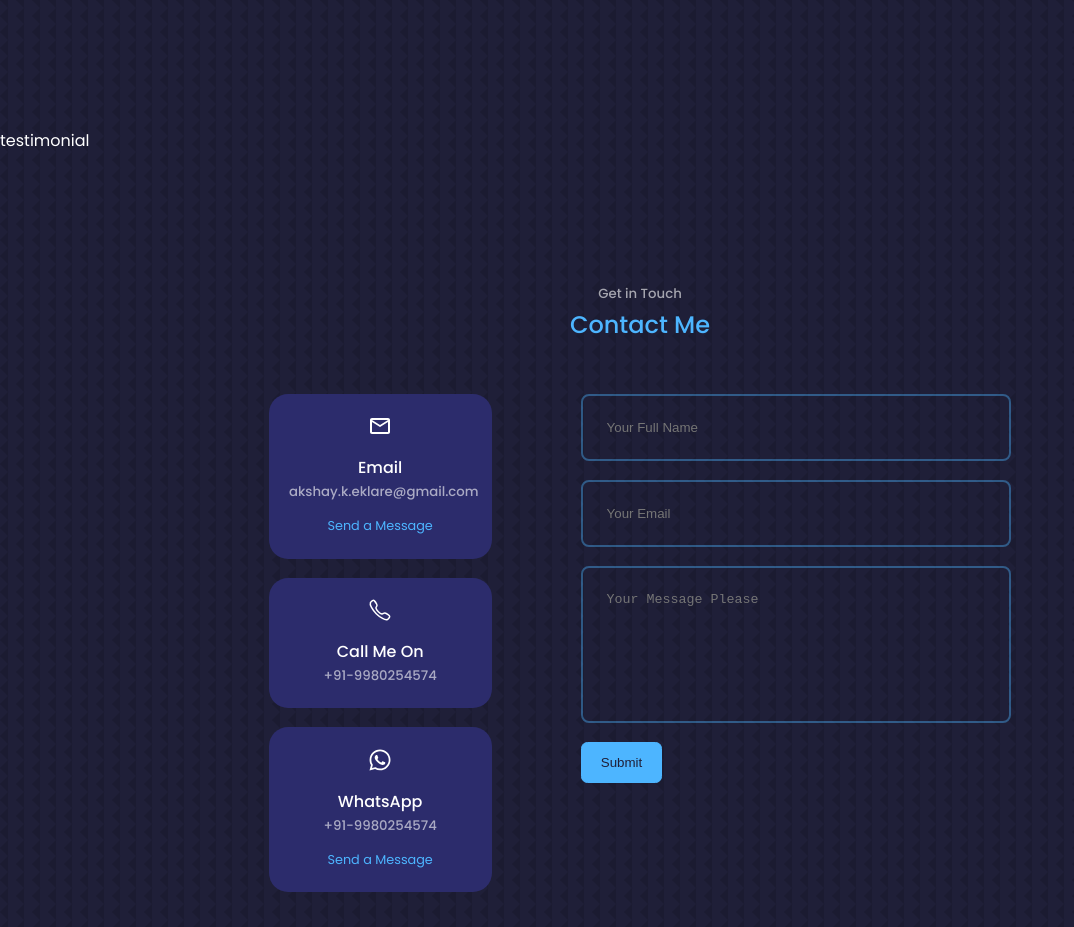
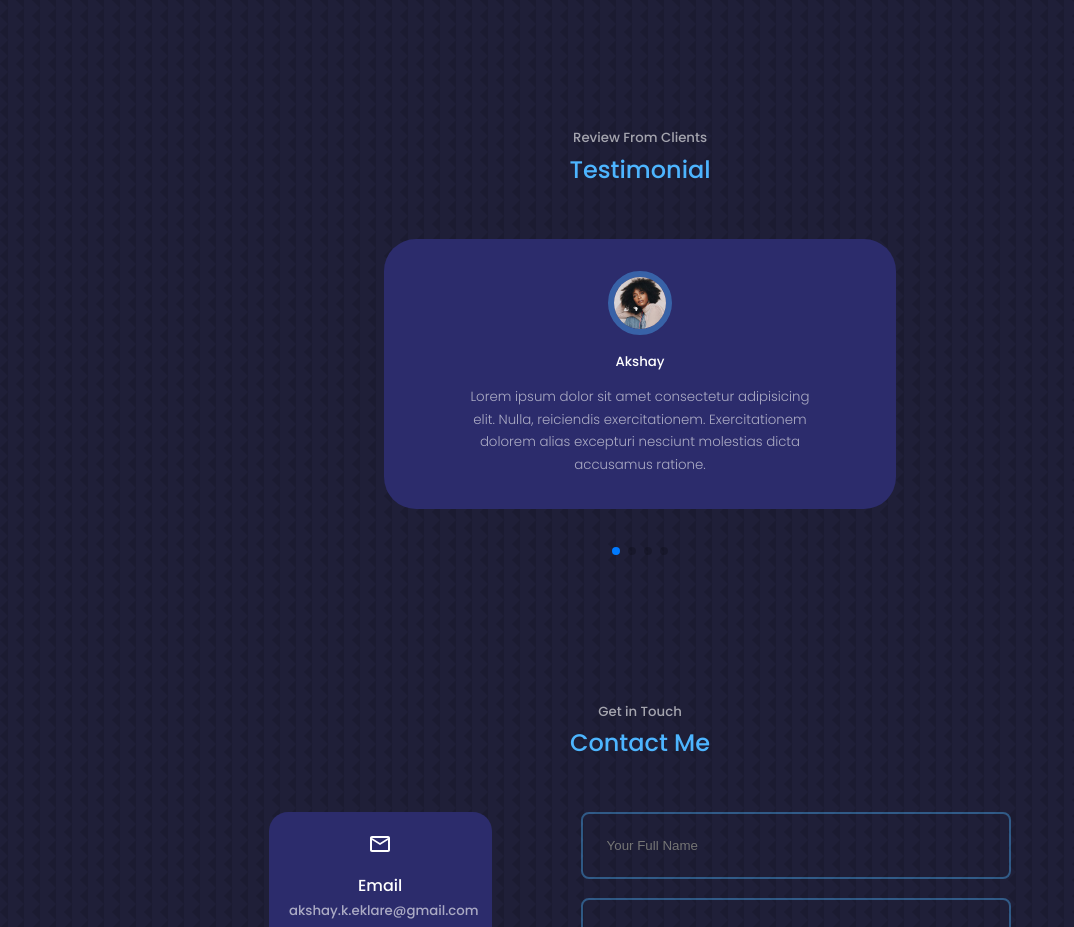
Before and after one commit to Deadlock-96/portfolio-react, a React (Create React App) app: page / in a window 1280 px wide. Shown: the part 4040-4967 px from the top of the page, without its empty margins (0-1074 px from the left). Built offline with nearby package versions, Linux system fonts and the light colour scheme.

Commit message:
added testimonial

```diff
--- a/src/components/testimonial/testimonial.css
+++ b/src/components/testimonial/testimonial.css
@@ -0,0 +1,51 @@
+.container.testimonial_container{
+    width: 40%;
+    padding-bottom: 4rem;
+}
+
+.client_avatar {
+    width: 4rem;
+    aspect-ratio: 1/1;
+    overflow: hidden;
+    border-radius: 50%;
+    margin: 0 auto 1rem;
+    border: 0.4rem solid var(--color-primary-variant);
+}
+
+.testimonial{
+    background: var(--color-bg-variant);
+    text-align: center;
+    padding: 2rem;
+    border-radius: 2rem;
+    user-select: none;
+}
+
+.client_review {
+    color: var(--color-light);
+    font-weight: 300;
+    display: block;
+    width: 80%;
+    margin: 0.8rem auto 0;
+}
+
+swiper-pagination-bullet swiper-pagination-bullet-active{
+    background: var(--color-primary);
+}
+
+/* =========== MEDIA QUERIES (MEDIUM DEVICES) ================= */
+@media screen and (max-width: 1024px) {
+    .container.testimonial_container{
+        width: 60%;
+    }
+}
+
+/* =========== MEDIA QUERIES (SMALL DEVICES) ================= */
+@media screen and (max-width: 600px) {
+    .container.testimonial_container{
+        width: var(--container-width-sm);
+    }
+
+    .client_review{
+        width: var(--container-width-sm);
+    }
+}
--- a/src/components/testimonial/testimonial.jsx
+++ b/src/components/testimonial/testimonial.jsx
@@ -1,9 +1,70 @@
 import './testimonial.css';
-import React from 'react'
+import React from 'react';
+import AVTR1 from '../../assets/avatar1.jpg'
+import AVTR2 from '../../assets/avatar2.jpg'
+import AVTR3 from '../../assets/avatar3.jpg'
+import AVTR4 from '../../assets/avatar4.jpg'
+
+// import Swiper core and required modules
+import {Pagination, A11y } from 'swiper';
+
+import { Swiper, SwiperSlide } from 'swiper/react';
+
+// Import Swiper styles
+import 'swiper/css';
+import 'swiper/css/pagination';
+
+
+const data = [
+  {
+    avatar: AVTR1,
+    name: 'Akshay',
+    review: 'Lorem ipsum dolor sit amet consectetur adipisicing elit. Nulla, reiciendis exercitationem. Exercitationem dolorem alias excepturi nesciunt molestias dicta accusamus ratione.'
+  },
+  {
+    avatar: AVTR2,
+    name: 'Akshay',
+    review: 'Lorem ipsum dolor sit amet consectetur adipisicing elit. Nulla, reiciendis exercitationem. Exercitationem dolorem alias excepturi nesciunt molestias dicta accusamus ratione.'
+  },
+  {
+    avatar: AVTR3,
+    name: 'Akshay',
+    review: 'Lorem ipsum dolor sit amet consectetur adipisicing elit. Nulla, reiciendis exercitationem. Exercitationem dolorem alias excepturi nesciunt molestias dicta accusamus ratione.'
+  },
+  {
+    avatar: AVTR4,
+    name: 'Akshay',
+    review: 'Lorem ipsum dolor sit amet consectetur adipisicing elit. Nulla, reiciendis exercitationem. Exercitationem dolorem alias excepturi nesciunt molestias dicta accusamus ratione.'
+  }
+]
 
 const testimonial = () => {
   return (
-    <section id='testimonial'>testimonial</section>
+    <section id='testimonial'>
+      <h5>Review From Clients</h5>
+      <h2>Testimonial</h2>
+
+      <Swiper className="container testimonial_container"
+            // install Swiper modules
+            modules={[Pagination, A11y]}
+            spaceBetween={40}
+            slidesPerView={1}
+            pagination={{ clickable: true }}>
+        {
+          data.map(({avatar, name, review}, index) => {
+            return(
+            <SwiperSlide key={index} className="testimonial">
+            <div className="client_avatar">
+              <img src={avatar} alt="" />
+            </div>
+              <h5>{name}</h5>
+              <small className='client_review'>{review}</small>
+          </SwiperSlide>
+            )
+          })
+        }
+      </Swiper>
+    </section>
   )
 }
 
```
